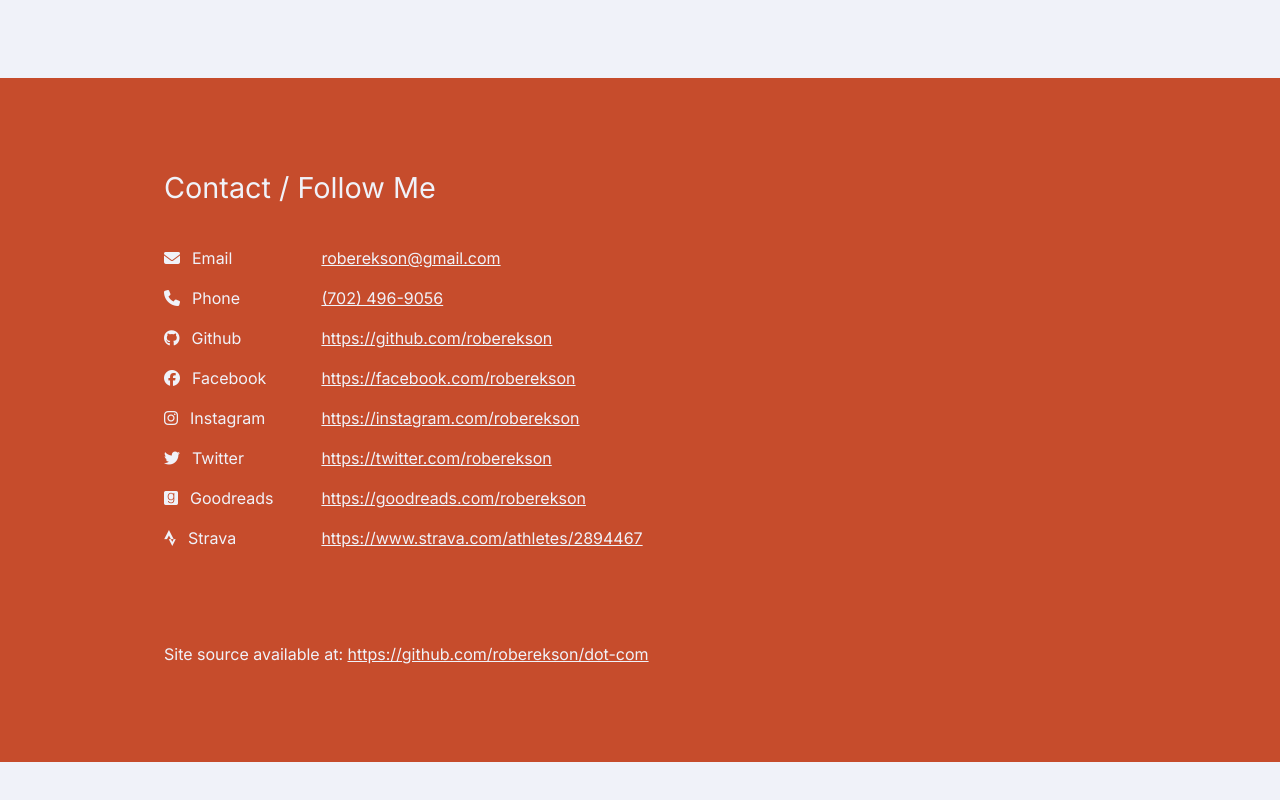
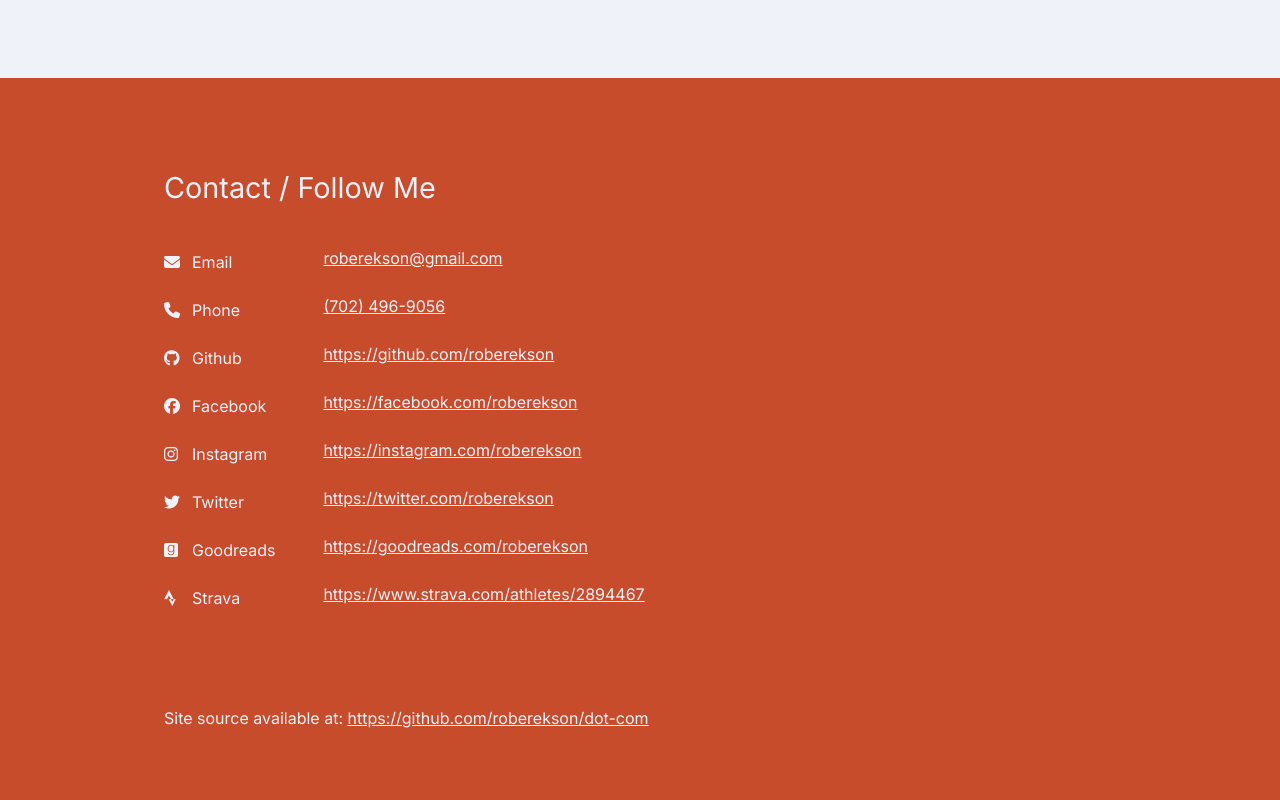
Before and after one commit to roberekson/dot-com, a website: page src/html/index.html in a window 1280 px wide. Shown: the part 4355-5155 px from the top of the page. Before the commit the page ends 5117 px from the top, so only its background shows below. Drawn offline with nearby package versions, Linux system fonts and the light colour scheme; files that its build step writes are made by us from their sources.

Commit message:
fix: :bug: Fix footer CLS issues

```diff
--- a/src/scss/_base.scss
+++ b/src/scss/_base.scss
@@ -107,7 +107,7 @@
     @include tokens.desktop {
         display: grid;
         grid-template-columns: auto 1fr;
-        grid-auto-rows: auto;
+        grid-auto-rows: 1.5rem;
         gap: tokens.$spacing-normal tokens.$spacing-large;
 
         dd {
--- a/src/scss/_footer.scss
+++ b/src/scss/_footer.scss
@@ -15,7 +15,15 @@
     }
 
     i {
+        width: 16px;
+        height: 16px;
+        display: inline-block;
         margin-right: tokens.$spacing-small;
+    }
+
+    dt {
+        display: flex;
+        align-items: center;
     }
 }
 
```
